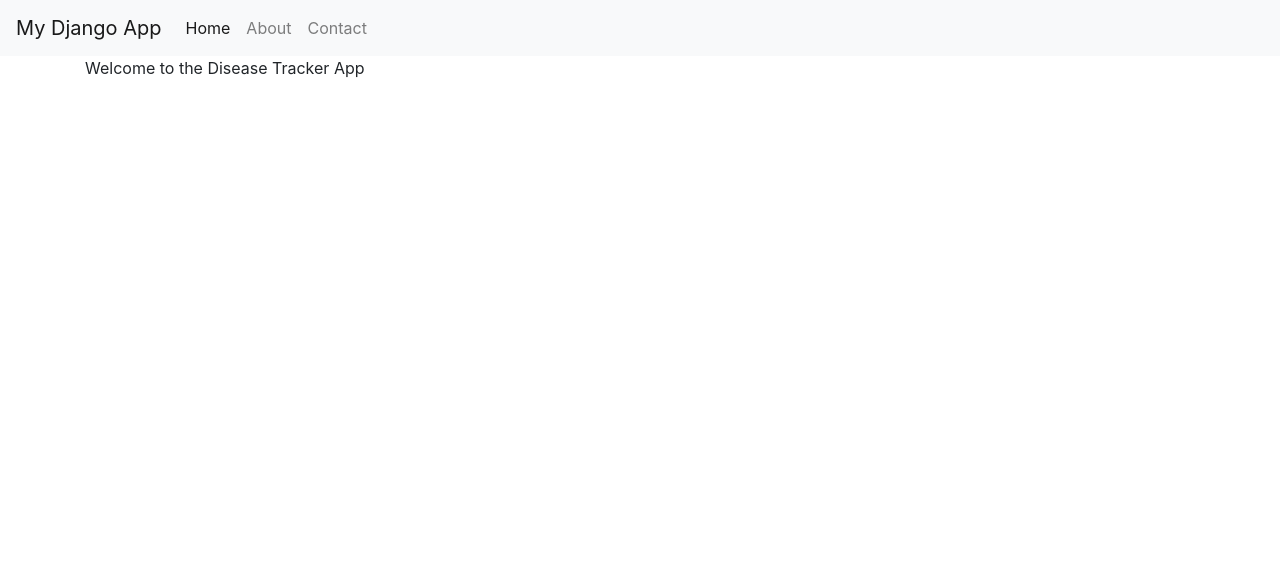
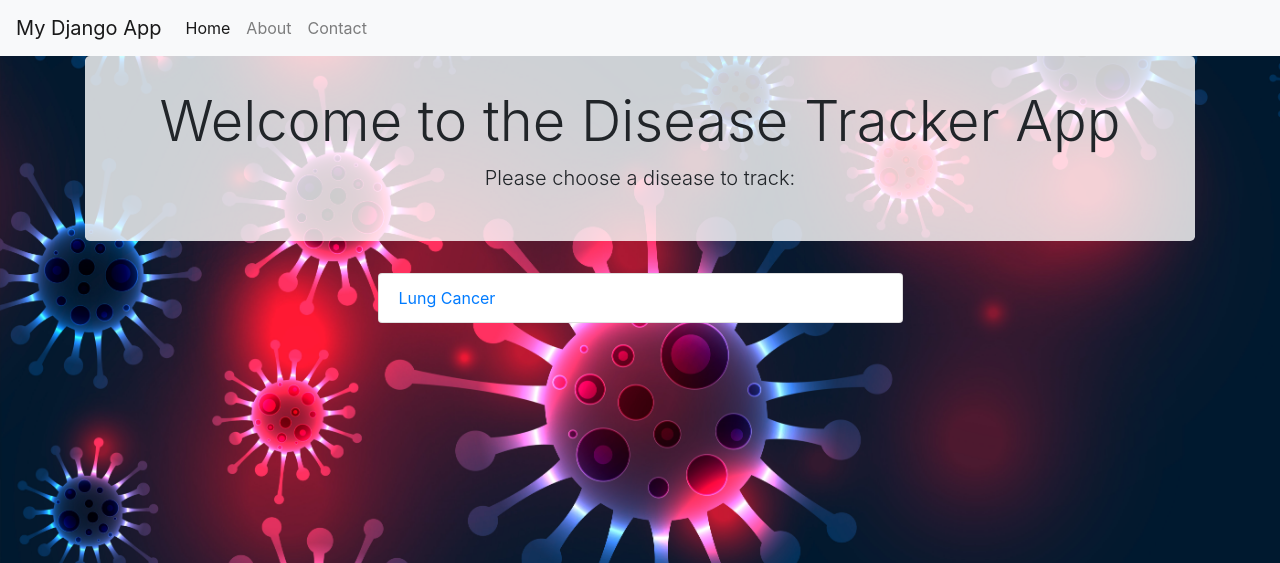
Before and after one commit to Raghvandersinh/DiseaseAndCancerTracker, a Django app: page / in a window 1280 px wide. Shown: the top 563 px of the page. Run offline with Django 5.2, Linux system fonts and the light colour scheme; some libraries are stand-ins or nearby versions.

Commit message:
Add static file settings and enhance home page layout with background image and jumbotron

```diff
--- a/Frontend/Frontend/settings.py
+++ b/Frontend/Frontend/settings.py
@@ -27,7 +27,10 @@ DEBUG = True
 
 ALLOWED_HOSTS = []
 
-
+STATIC_URL = '/static/'
+STATICFILES_DIRS = [
+    BASE_DIR / "Frontend/static",
+]
 # Application definition
 
 INSTALLED_APPS = [
--- a/Frontend/diseaseTrackerApp/templates/home.html
+++ b/Frontend/diseaseTrackerApp/templates/home.html
@@ -1,6 +1,35 @@
 {% extends 'base.html' %}
+{% load static %}
 {% block title %}Home Page{% endblock %}
 
 {% block content %}
-    <p>Welcome to the Disease Tracker App</p>
+<style>
+    body {
+        background-image: url("{% static 'Images/Diseases2.jpg' %}");
+        background-size: cover;
+        background-repeat: no-repeat;
+        background-attachment: fixed;
+    }
+    .jumbotron {
+        background-color: rgba(255, 255, 255, 0.8);
+        padding: 2rem 1rem;
+        border-radius: 0.3rem;
+    }
+</style>
+<div class="jumbotron text-center">
+    <h1 class="display-4">Welcome to the Disease Tracker App</h1>
+    <p class="lead">Please choose a disease to track:</p>
+</div>
+<div class="container">
+    <div class="row">
+        <div class="col-md-6 offset-md-3">
+            <ul class="list-group">
+                <li class="list-group-item">
+                    <a href="{% url 'LungCancerTracker' %}">Lung Cancer</a>
+                </li>
+                <!-- Add more diseases here as you implement them -->
+            </ul>
+        </div>
+    </div>
+</div>
 {% endblock %}
```
Also changed, not shown: Frontend/Frontend/static/Images/Diseases1.jpg (added), Frontend/Frontend/static/Images/Diseases2.jpg (added).
